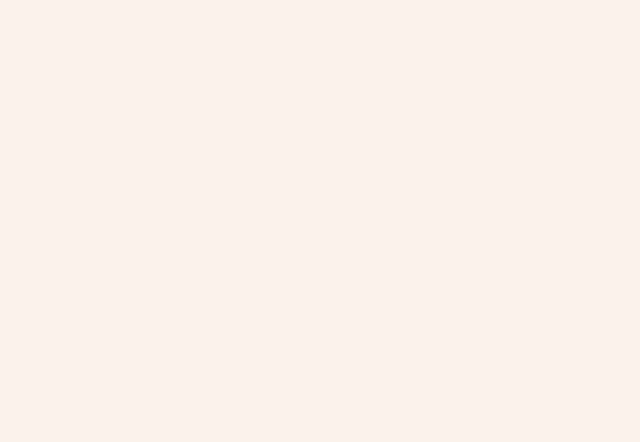
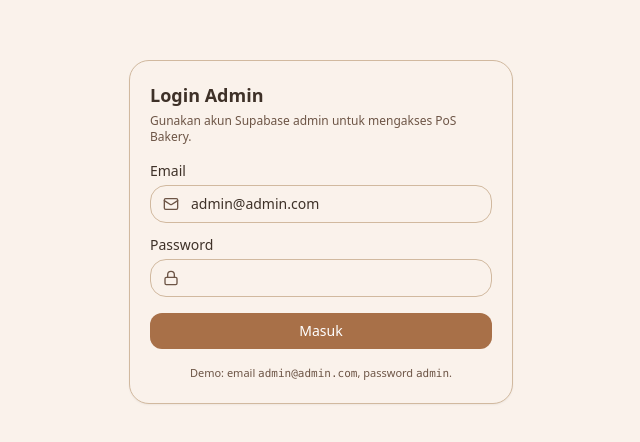
Before and after one commit to heriawanfx/pos-bakery, a React (Vite) app: page /demo#/login in a window 1280 px wide. Before the commit this address had no page. Shown: the part 168-610 px from the top of the page, without its empty margins (319-959 px from the left). Built offline with nearby package versions, Linux system fonts and the light colour scheme; no server answers.

Commit message:
Supabase: Add Auth

```diff
--- /dev/null
+++ b/src/components/auth/RequireAuth.tsx
@@ -0,0 +1,39 @@
+// src/components/auth/RequireAuth.tsx
+import { type ReactNode, useEffect } from "react";
+import { Navigate, useLocation } from "react-router-dom";
+import { useAuthStore } from "../../stores/useAuthStore";
+
+interface RequireAuthProps {
+  children: ReactNode;
+}
+
+export function RequireAuth({ children }: RequireAuthProps) {
+  const { isAuthenticated, isInitialized, hydrateAuth } = useAuthStore();
+  const location = useLocation();
+
+  useEffect(() => {
+    if (!isInitialized) {
+      void hydrateAuth();
+    }
+  }, [isInitialized, hydrateAuth]);
+
+  if (!isInitialized) {
+    return (
+      <div className="min-h-screen flex items-center justify-center bg-background text-foreground">
+        <span className="text-sm text-muted-foreground">Loading...</span>
+      </div>
+    );
+  }
+
+  if (!isAuthenticated) {
+    return (
+      <Navigate
+        to="/login"
+        replace
+        state={{ from: location }}
+      />
+    );
+  }
+
+  return <>{children}</>;
+}
--- a/src/components/ui/Input.tsx
+++ b/src/components/ui/Input.tsx
@@ -1,32 +1,88 @@
-import type { InputHTMLAttributes } from "react";
+import type { InputHTMLAttributes, ReactNode } from "react";
 import clsx from "clsx";
 
 interface InputProps extends InputHTMLAttributes<HTMLInputElement> {
   label?: string;
+  hint?: string;
+  leftIcon?: ReactNode;
+  rightIcon?: ReactNode;
   error?: string;
-  hint?: string;
+  success?: string;
 }
 
-export function Input({ label, error, hint, className, ...rest }: InputProps) {
-  const inputClasses = clsx(
-    "w-full rounded-lg border bg-background px-3 py-2 text-sm",
-    "border-input focus:border-primary focus:ring-2 focus:ring-primary/40 focus:outline-none",
-    error && "border-destructive focus:border-destructive focus:ring-destructive/40",
-    className
-  );
+export function Input({
+  label,
+  hint,
+  leftIcon,
+  rightIcon,
+  error,
+  success,
+  className,
+  ...props
+}: InputProps) {
+  const hasError = !!error;
+  const hasSuccess = !!success && !error; // error menang jika dua-duanya ada
 
   return (
-    <div className="space-y-1">
+    <div className="flex flex-col gap-1">
       {label && (
-        <label className="block text-sm font-medium text-foreground">
+        <label className="text-sm font-medium text-foreground">
           {label}
         </label>
       )}
-      <input className={inputClasses} {...rest} />
-      {error ? (
-        <p className="text-xs text-destructive">{error}</p>
-      ) : (
-        hint && <p className="text-xs text-muted-foreground">{hint}</p>
+
+      <div
+        className={clsx(
+          "flex items-center gap-2 rounded-xl border bg-background px-3 py-2",
+          "focus-within:ring-2",
+          // Normal
+          !hasError && !hasSuccess && "border-input focus-within:ring-primary/40",
+          // Error state
+          hasError &&
+            "border-red-500 focus-within:ring-red-500/40 text-red-600",
+          // Success state
+          hasSuccess &&
+            "border-emerald-500 focus-within:ring-emerald-500/40 text-emerald-700",
+          className
+        )}
+      >
+        {leftIcon && (
+          <span className="flex items-center text-muted-foreground">
+            {leftIcon}
+          </span>
+        )}
+
+        <input
+          {...props}
+          className={clsx(
+            "flex-1 bg-transparent outline-none border-none text-sm",
+            leftIcon && "pl-1",
+            rightIcon && "pr-1",
+            hasError && "text-red-600 placeholder-red-400",
+            hasSuccess && "text-emerald-700 placeholder-emerald-400"
+          )}
+        />
+
+        {rightIcon && (
+          <span className="flex items-center text-muted-foreground">
+            {rightIcon}
+          </span>
+        )}
+      </div>
+
+      {/* Error text */}
+      {hasError && (
+        <p className="text-xs text-red-600">{error}</p>
+      )}
+
+      {/* Success text */}
+      {hasSuccess && (
+        <p className="text-xs text-emerald-600">{success}</p>
+      )}
+
+      {/* Normal hint */}
+      {!hasError && !hasSuccess && hint && (
+        <p className="text-xs text-muted-foreground">{hint}</p>
       )}
     </div>
   );
--- /dev/null
+++ b/src/pages/LoginPage.tsx
@@ -0,0 +1,97 @@
+// src/pages/LoginPage.tsx
+import { type FormEvent, useState } from "react";
+import { useNavigate, useLocation } from "react-router-dom";
+import { Card, CardBody, CardHeader } from "../components/ui/Card";
+import { Input } from "../components/ui/Input";
+import { Button } from "../components/ui/Button";
+import { useAuthStore } from "../stores/useAuthStore";
+import { useToast } from "../components/ui/ToastProvider";
+import { Lock, Mail } from "lucide-react";
+
+interface LocationState {
+  from?: Location;
+}
+
+export function LoginPage() {
+  const [email, setEmail] = useState("admin@admin.com");
+  const [password, setPassword] = useState("");
+  const [submitting, setSubmitting] = useState(false);
+
+  const login = useAuthStore((s) => s.login);
+  const navigate = useNavigate();
+  const location = useLocation();
+  const { showToast } = useToast();
+
+  const from = (location.state as LocationState | null)?.from?.pathname || "/";
+
+  const handleSubmit = async (e: FormEvent) => {
+    e.preventDefault();
+    setSubmitting(true);
+
+    const { user, error } = await login(email, password);
+
+    if (user) {
+      showToast({
+        variant: "success",
+        title: "Login berhasil",
+        description: `Selamat datang ${user.email}`,
+      });
+      navigate(from, { replace: true });
+    } else {
+        showToast({
+        variant: "error",
+        title: "Login gagal",
+        description: error?.message ?? "Email atau Password salah",
+      });
+    }
+
+    setSubmitting(false);
+  };
+
+  return (
+    <div className="min-h-screen flex items-center justify-center bg-background text-foreground px-4">
+      <div className="w-full max-w-sm">
+        <Card className="p-5 space-y-4">
+          <CardHeader
+            title="Login Admin"
+            description="Gunakan akun Supabase admin untuk mengakses PoS Bakery."
+          />
+          <CardBody>
+            <form onSubmit={handleSubmit} className="space-y-4">
+              <div className="space-y-3">
+                <Input
+                  label="Email"
+                  type="email"
+                  value={email}
+                  onChange={(e) => setEmail(e.target.value)}
+                  autoComplete="email"
+                  leftIcon={<Mail className="h-4 w-4 text-muted-foreground" />}
+                />
+                <Input
+                  label="Password"
+                  type="password"
+                  value={password}
+                  onChange={(e) => setPassword(e.target.value)}
+                  autoComplete="current-password"
+                  leftIcon={<Lock className="h-4 w-4 text-muted-foreground" />}
+                />
+              </div>
+
+              <Button
+                type="submit"
+                className="w-full"
+                disabled={submitting}
+              >
+                {submitting ? "Masuk..." : "Masuk"}
+              </Button>
+
+              <p className="text-[11px] text-muted-foreground text-center mt-2">
+                Demo: email <code>admin@admin.com</code>, password <code>admin</code>.
+              </p>
+            </form>
+          </CardBody>
+        </Card>
+      </div>
+    </div>
+  );
+}
--- a/src/router/index.tsx
+++ b/src/router/index.tsx
@@ -8,23 +8,39 @@ import { CustomersPage } from '../pages/CustomersPage';
 import { OrdersPage } from '../pages/OrdersPage';
 import DemoPage from '../pages/DemoPage';
 import { SettingsPage } from '../pages/SettingsPage';
+import { LoginPage } from '../pages/LoginPage';
+import { RequireAuth } from '../components/auth/RequireAuth';
 
 export function AppRouter() {
   return (
     //Ganti <BrowserRouter> jika ingin deploy ke selain Github
     <HashRouter>
         <Routes>
-          <Route element={<AppLayout />}>
-            <Route path="/" element={<DashboardPage />} />
-            <Route path="/ingredients" element={<IngredientsPage />} />
-            <Route path="/categories" element={<CategoriesPage />} />
-            <Route path="/products" element={<ProductsPage />} />
-            <Route path="/customers" element={<CustomersPage />} />
-            <Route path="/orders" element={<OrdersPage />} />
-            <Route path="/settings" element={<SettingsPage />} />
-            <Route path="/demo" element={<DemoPage />} />
-          </Route>
-        </Routes>
+        {/* Public route */}
+        <Route path="/login" element={<LoginPage />} />
+        <Route path="/demo" element={<DemoPage />} />
+
+        {/* Protected routes */}
+        <Route
+          path="/"
+          element={
+            <RequireAuth>
+              <AppLayout />
+            </RequireAuth>
+          }
+        >
+          <Route index element={<DashboardPage />} />
+          <Route path="categories" element={<CategoriesPage />} />
+          <Route path="ingredients" element={<IngredientsPage />} />
+          <Route path="products" element={<ProductsPage />} />
+          <Route path="customers" element={<CustomersPage />} />
+          <Route path="orders" element={<OrdersPage />} />
+          <Route path="settings" element={<SettingsPage />} />
+        </Route>
+
+        {/* Fallback */}
+        <Route path="*" element={<LoginPage />} />
+      </Routes>
     </HashRouter>
   );
 }
--- /dev/null
+++ b/src/stores/useAuthStore.ts
@@ -0,0 +1,81 @@
+// src/stores/useAuthStore.ts
+import { create } from "zustand";
+import { persist } from "zustand/middleware";
+import type { AuthError, User } from "@supabase/supabase-js";
+import { supabase } from "../utils/supabase";
+
+const AUTH_STORAGE_KEY = "pos-bakery-auth";
+
+interface AuthLogin {
+    user: User | null,
+    error: AuthError | null
+}
+
+interface AuthState {
+  user: User | null;
+  isAuthenticated: boolean;
+  isInitialized: boolean;
+  login: (email: string, password: string) => Promise<AuthLogin>;
+  logout: () => Promise<void>;
+  hydrateAuth: () => Promise<void>;
+}
+
+export const useAuthStore = create<AuthState>()(
+  persist(
+    (set, get) => ({
+      user: null,
+      isAuthenticated: false,
+      isInitialized: false,
+
+      // cek session supabase saat awal
+      hydrateAuth: async () => {
+        if (get().isInitialized) return;
+        const { data } = await supabase.auth.getSession();
+        const user = data.session?.user ?? null;
+        set({
+          user,
+          isAuthenticated: !!user,
+          isInitialized: true,
+        });
+      },
+
+      // login via supabase
+      login: async (email, password) => {
+        const { data, error } = await supabase.auth.signInWithPassword({
+          email,
+          password,
+        });
+
+        if (error || !data.session?.user) {
+          return { error: error, user: null };
+        }
+
+        set({
+          user: data.session.user,
+          isAuthenticated: true,
+          isInitialized: true,
+        });
+
+        return { error: null, user: data.session.user};
+      },
+
+      // logout supabase
+      logout: async () => {
+        await supabase.auth.signOut();
+        set({
+          user: null,
+          isAuthenticated: false,
+        });
+      },
+    }),
+    {
+      name: AUTH_STORAGE_KEY,
+      // kita simpan user minimal, tapi supabase tetap sumber kebenaran
+      partialize: (state) => ({
+        isAuthenticated: state.isAuthenticated,
+        user: state.user,
+        isInitialized: state.isInitialized,
+      }),
+    }
+  )
+);
```
